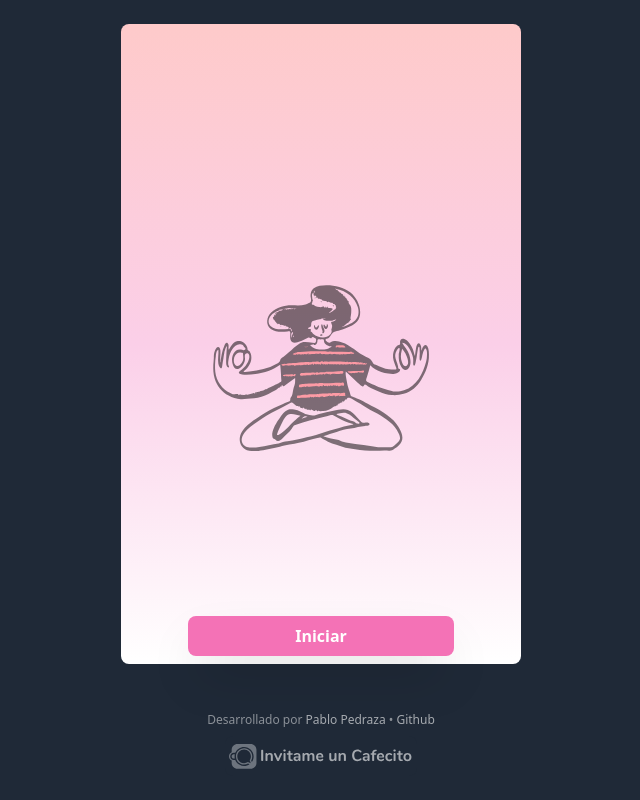
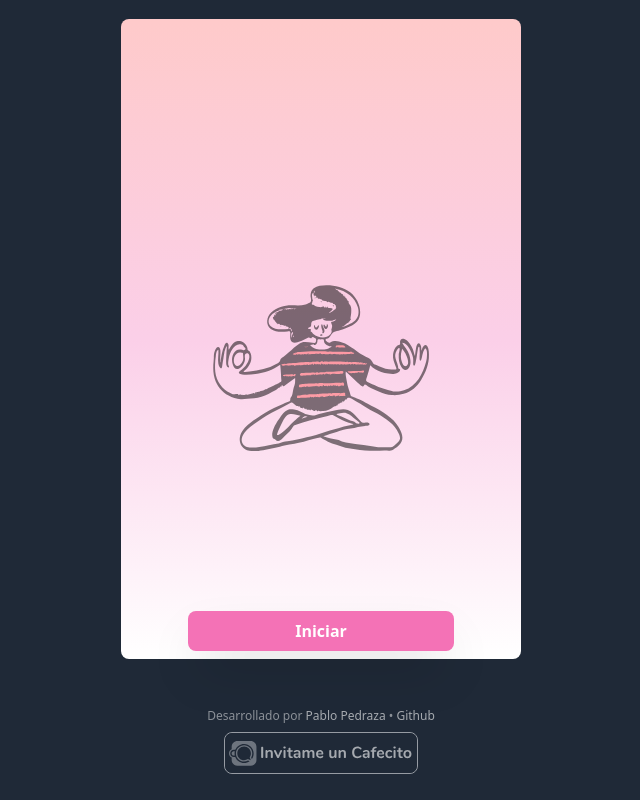
Before and after one commit to wayaba/contador-contracciones, a React (Vite) app: page / in a window 1280 px wide. Shown: the whole page, without its empty margins (319-959 px from the left). Built offline with nearby package versions, Linux system fonts and the light colour scheme.

Commit message:
agrego cafecito component

```diff
--- a/src/components/Cafecito.tsx
+++ b/src/components/Cafecito.tsx
@@ -1,4 +1,4 @@
-export const Cafecito: React.FC = () => {
+const CafecitoIcon = (): JSX.Element => {
   return (
     <svg
       xmlns="http://www.w3.org/2000/svg"
@@ -8,16 +8,8 @@ export const Cafecito: React.FC = () => {
       fill="none"
       className="m-auto"
     >
-        <link
-          type="text/css"
-          rel="stylesheet"
-          id="dark-mode-custom-link"
-        />
-        <link
-          type="text/css"
-          rel="stylesheet"
-          id="dark-mode-general-link"
-        />
+      <link type="text/css" rel="stylesheet" id="dark-mode-custom-link" />
+      <link type="text/css" rel="stylesheet" id="dark-mode-general-link" />
       <style lang="en" type="text/css" id="dark-mode-custom-style" />
       <style lang="en" type="text/css" id="dark-mode-native-style" />
       <style lang="en" type="text/css" id="dark-mode-native-sheet" />
@@ -35,3 +27,18 @@ export const Cafecito: React.FC = () => {
     </svg>
   )
 }
+
+export const Cafecito: React.FC = () => {
+  return (
+    <div className="mt-2 m-auto border-solid border rounded-lg">
+      <a
+        href="https://cafecito.app/pablojpedraza"
+        rel="noopener noreferrer"
+        target="_blank"
+        className="text-center items-center justify-center hover:opacity-50"
+      >
+        <CafecitoIcon />
+      </a>
+    </div>
+  )
+}
--- a/src/components/Footer.tsx
+++ b/src/components/Footer.tsx
@@ -7,13 +7,15 @@ interface Props {
 
 export const Footer: React.FC<Props> = ({ author, github }) => {
   return (
-      <footer className="text-xs text-center opacity-60  text-white/80">
+    <footer className="flex flex-col text-xs bottom-0 left-0 right-0 2xl:mt-10 2xl:pb-20 lg:mt-3  md:mt-3 md:pb-2 mt-10 pb-5 text-center opacity-60  text-white/80 justify-center">
+      <div>
         {' '}
         Desarrollado por{' '}
         <a
           className="text-white hover:underline"
           target="_blank"
-          href={'mailto:pabloj.pedraza@gmail.com'} rel="noreferrer"
+          href={'mailto:pabloj.pedraza@gmail.com'}
+          rel="noreferrer"
         >
           {author}
         </a>{' '}
@@ -21,20 +23,13 @@ export const Footer: React.FC<Props> = ({ author, github }) => {
         <a
           className="text-white hover:underline"
           target="_blank"
-          href={`https://github.com/${github}`} rel="noreferrer"
+          href={`https://github.com/${github}`}
+          rel="noreferrer"
         >
           Github
         </a>
-        <div className="mt-2">
-            <a
-              href="https://cafecito.app/pablojpedraza"
-              rel="noopener noreferrer"
-              target="_blank"
-              className="text-center items-center justify-center hover:opacity-70 m-auto"
-            >
-              <Cafecito/>
-            </a>
-          </div>
-      </footer>
+      </div>
+      <Cafecito />
+    </footer>
   )
 }
```
Lines whose indentation alone changed are shown as unchanged.
